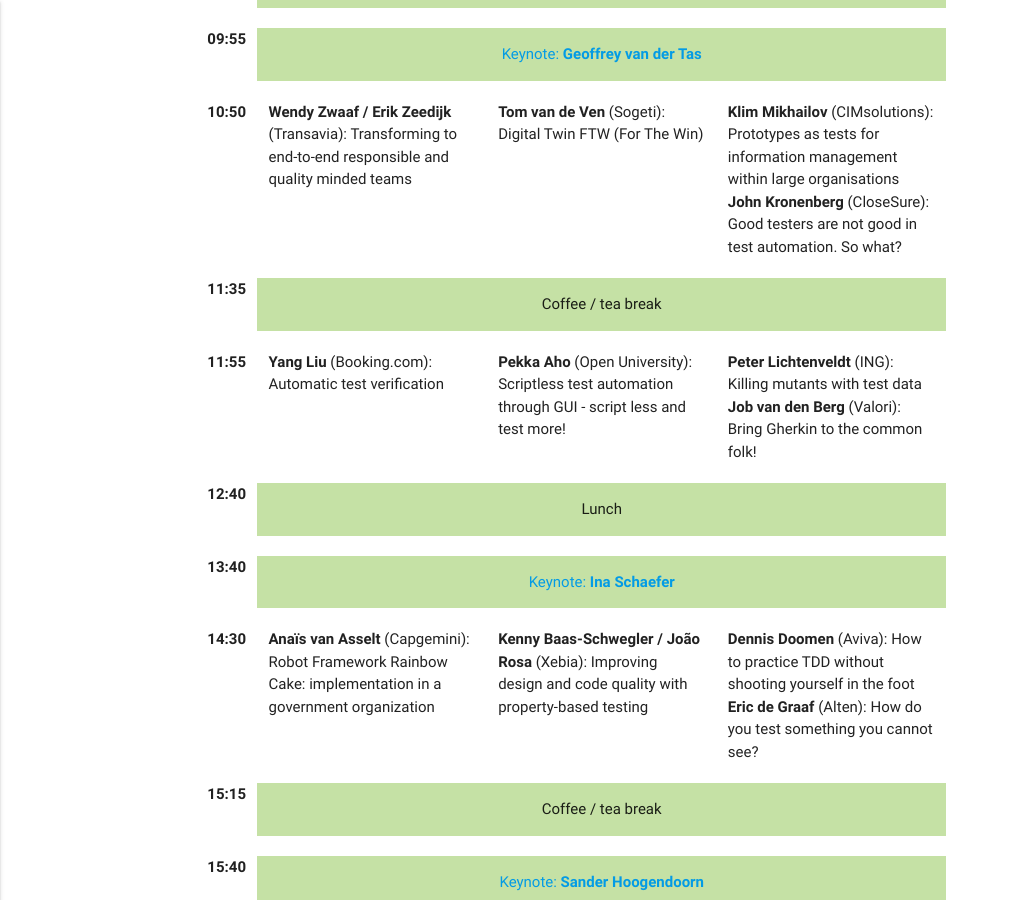
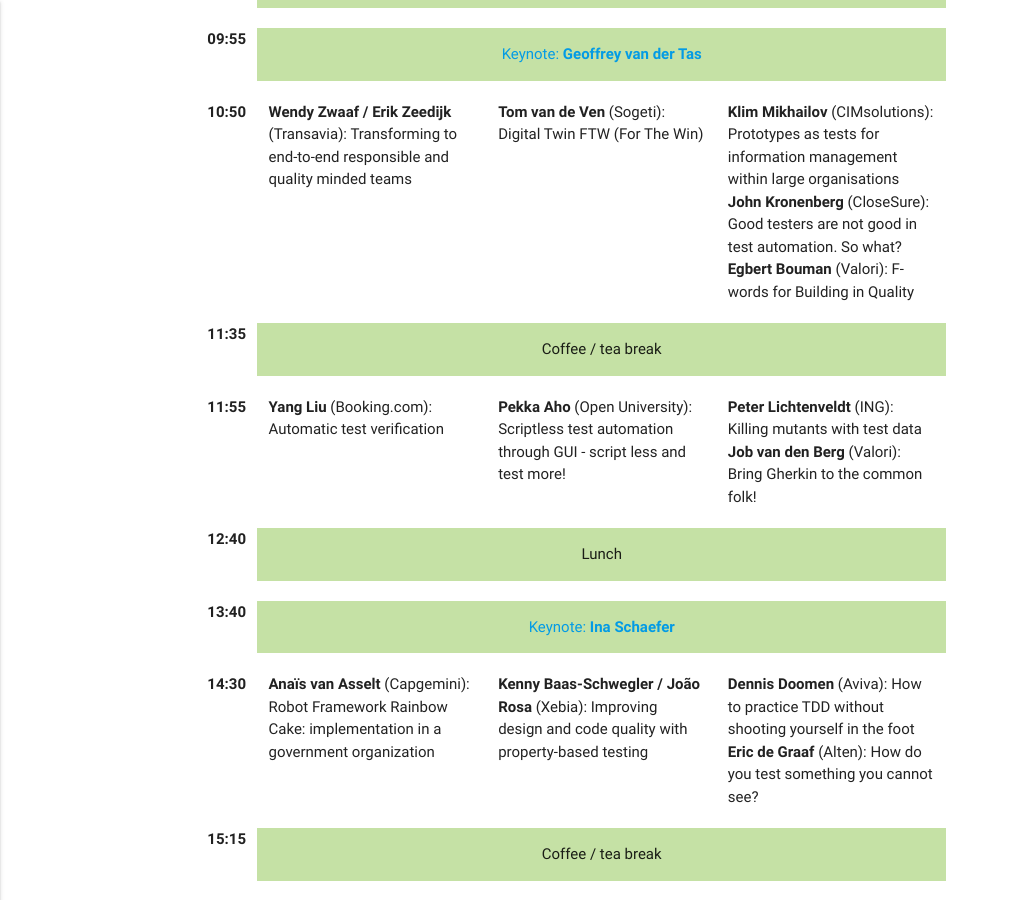
Before and after one commit to testdag2019/testdag2019.github.io, a Jekyll site: the page built from 01-programma.md, in a window 1280 px wide and 900 px high, scrolled down 388 px. Shown: the whole window, without its empty margins (0-1009 px from the left). Built offline with Jekyll 4.4.1, drawn with Linux system fonts in a browser that asks for light colours.

Commit message:
Updated program

```diff
--- a/01-programma.md
+++ b/01-programma.md
@@ -29,7 +29,7 @@ permalink: /program/
 			<div class="col s1 right-align"><b>10:50</b></div>
 			<div class="col s3"><b>Wendy Zwaaf / Erik Zeedijk</b> (Transavia): Transforming to end-to-end responsible and quality minded teams</div>
 			<div class="col s3"><b>Tom van de Ven</b> (Sogeti): Digital Twin FTW (For The Win)</div>
-			<div class="col s3"><b>Klim Mikhailov</b> (CIMsolutions): Prototypes as tests for information management within large organisations<br/><b>John Kronenberg</b> (CloseSure): Good testers are not good in test automation. So what?</div>
+			<div class="col s3"><b>Klim Mikhailov</b> (CIMsolutions): Prototypes as tests for information management within large organisations<br/><b>John Kronenberg</b> (CloseSure): Good testers are not good in test automation. So what?<br/><b>Egbert Bouman</b> (Valori): F-words for Building in Quality</div>
 		</div>
 		<div class="row">
             <div class="col s1 right-align"><b>11:35</b></div>
```
